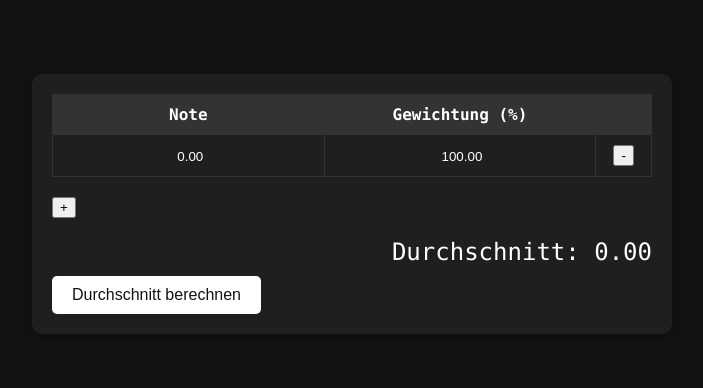
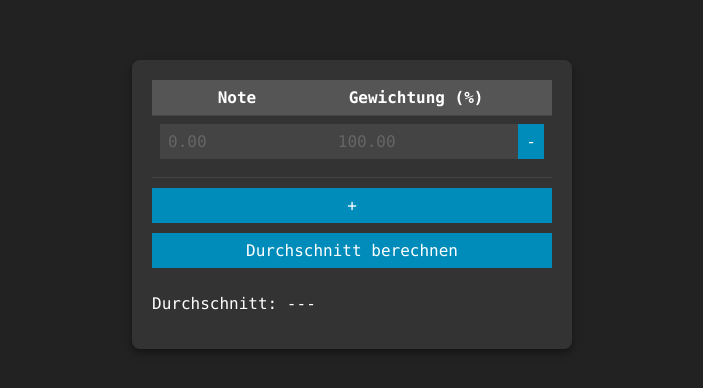
Before and after one commit to zkinorama/kinorama.dev, a plain HTML site: page index.html in a window 1280 px wide. Shown: the part 196-584 px from the top of the page, without its empty margins (288-991 px from the left). Drawn offline with Linux system fonts and the light colour scheme.

Commit message:
Update index.html

```diff
--- a/index.html
+++ b/index.html
@@ -6,122 +6,116 @@
 <title>Notenrechner</title>
 <style>
     body {
-        background-color: #121212;
-        color: #ffffff;
+        background-color: #222;
+        color: #fff;
         font-family: Monaco, monospace;
-        margin: 0;
         display: flex;
         justify-content: center;
         align-items: center;
         height: 100vh;
+        margin: 0;
     }
     .container {
-        background-color: #1f1f1f;
+        width: 400px;
+        background-color: #333;
         padding: 20px;
-        border-radius: 10px;
-        width: 80%;
-        max-width: 600px;
-        box-shadow: 0 4px 8px rgba(0, 0, 0, 0.2);
+        border-radius: 8px;
+        box-shadow: 0 4px 8px rgba(0,0,0,0.4);
     }
     table {
         width: 100%;
+        margin-bottom: 10px;
         border-collapse: collapse;
-        margin-bottom: 20px;
     }
-    table, th, td {
-        border: 1px solid #333333;
+    table td, table th {
+        padding: 8px;
+        text-align: center;
+        border-bottom: 1px solid #444;
     }
-    th, td {
-        padding: 10px;
-        text-align: center;
+    table th {
+        background-color: #555;
     }
-    th {
-        background-color: #333333;
+    input[type="number"], button {
+        width: 100%;
+        padding: 8px;
+        margin-bottom: 10px;
+        background-color: #444;
+        border: none;
+        color: #fff;
+        font-family: Monaco, monospace;
+        font-size: 16px;
     }
-    input[type="text"] {
-        background-color: #1f1f1f;
-        color: #ffffff;
-        border: none;
-        text-align: center;
-        width: 100%;
+    input[type="number"]::placeholder {
+        color: #666;
     }
-    input[type="text"]:focus {
-        outline: none;
-    }
-    .btn {
-        background-color: #ffffff;
-        color: #121212;
-        border: none;
-        padding: 10px 20px;
-        text-align: center;
-        text-decoration: none;
-        display: inline-block;
-        font-size: 16px;
-        margin-top: 10px;
-        border-radius: 5px;
+    button {
+        background-color: #008cba;
         cursor: pointer;
     }
-    .average {
-        font-size: 24px;
-        text-align: right;
-        margin-top: 20px;
+    button:hover {
+        background-color: #005f73;
     }
 </style>
 </head>
 <body>
 <div class="container">
-    <table id="grades">
+    <table>
+        <thead>
             <tr>
                 <th>Note</th>
                 <th>Gewichtung (%)</th>
                 <th></th>
             </tr>
+        </thead>
+        <tbody>
             <tr>
-            <td><input type="text" value="0.00" onfocus="if(this.value=='0.00')this.value=''" onblur="if(this.value=='')this.value='0.00'"></td>
-            <td><input type="text" value="100.00" onfocus="if(this.value=='100.00')this.value=''" onblur="if(this.value=='')this.value='100.00'"></td>
+                <td><input type="number" step="0.01" placeholder="0.00"></td>
+                <td><input type="number" step="0.01" placeholder="100.00"></td>
                 <td><button onclick="removeRow(this)">-</button></td>
             </tr>
+        </tbody>
     </table>
     <button onclick="addRow()">+</button>
-    <div class="average">
-        Durchschnitt: <span id="average">0.00</span>
-    </div>
-    <button class="btn" onclick="calculateAverage()">Durchschnitt berechnen</button>
+    <button onclick="calculateAverage()" style="float: right;">Durchschnitt berechnen</button>
+    <div style="clear: both;"></div>
+    <p style="text-align: left;">Durchschnitt: <span id="average">---</span></p>
 </div>
 
 <script>
     function addRow() {
-        var table = document.getElementById("grades");
-        var row = table.insertRow(table.rows.length - 1);
-        var cell1 = row.insertCell(0);
-        var cell2 = row.insertCell(1);
-        var cell3 = row.insertCell(2);
-        cell1.innerHTML = '<input type="text" value="0.00" onfocus="if(this.value==\'0.00\')this.value=\'\'" onblur="if(this.value==\'\')this.value=\'0.00\'">';
-        cell2.innerHTML = '<input type="text" value="100.00" onfocus="if(this.value==\'100.00\')this.value=\'\'" onblur="if(this.value==\'\')this.value=\'100.00\'">';
-        cell3.innerHTML = '<button onclick="removeRow(this)">-</button>';
+        var table = document.querySelector('table tbody');
+        var newRow = table.insertRow();
+        newRow.innerHTML = `
+            <td><input type="number" step="0.01" placeholder="0.00"></td>
+            <td><input type="number" step="0.01" placeholder="100.00"></td>
+            <td><button onclick="removeRow(this)">-</button></td>
+        `;
     }
 
     function removeRow(button) {
         var row = button.parentNode.parentNode;
+        if (row.parentNode.rows.length > 1) {
             row.parentNode.removeChild(row);
+        }
     }
 
     function calculateAverage() {
-        var table = document.getElementById("grades");
-        var rows = table.rows;
-        var totalWeight = 0;
-        var weightedSum = 0;
-        for (var i = 1; i < rows.length - 1; i++) {
-            var cells = rows[i].cells;
-            var grade = parseFloat(cells[0].querySelector('input').value);
-            var weight = parseFloat(cells[1].querySelector('input').value);
-            if (!isNaN(grade) && !isNaN(weight)) {
-                weightedSum += grade * (weight / 100);
-                totalWeight += weight;
+        var rows = document.querySelectorAll('table tbody tr');
+        var sum = 0;
+        var weightSum = 0;
+
+        rows.forEach(function(row) {
+            var note = parseFloat(row.cells[0].querySelector('input').value);
+            var weight = parseFloat(row.cells[1].querySelector('input').value);
+
+            if (!isNaN(note) && !isNaN(weight)) {
+                sum += (note * weight);
+                weightSum += weight;
             }
-        }
-        var average = (totalWeight > 0) ? (weightedSum / totalWeight).toFixed(2) : '0.00';
-        document.getElementById("average").textContent = average;
+        });
+
+        var average = (sum / weightSum).toFixed(2);
+        document.getElementById('average').textContent = isNaN(average) ? '---' : average;
     }
 </script>
 
```
Lines whose indentation alone changed are shown as unchanged.
